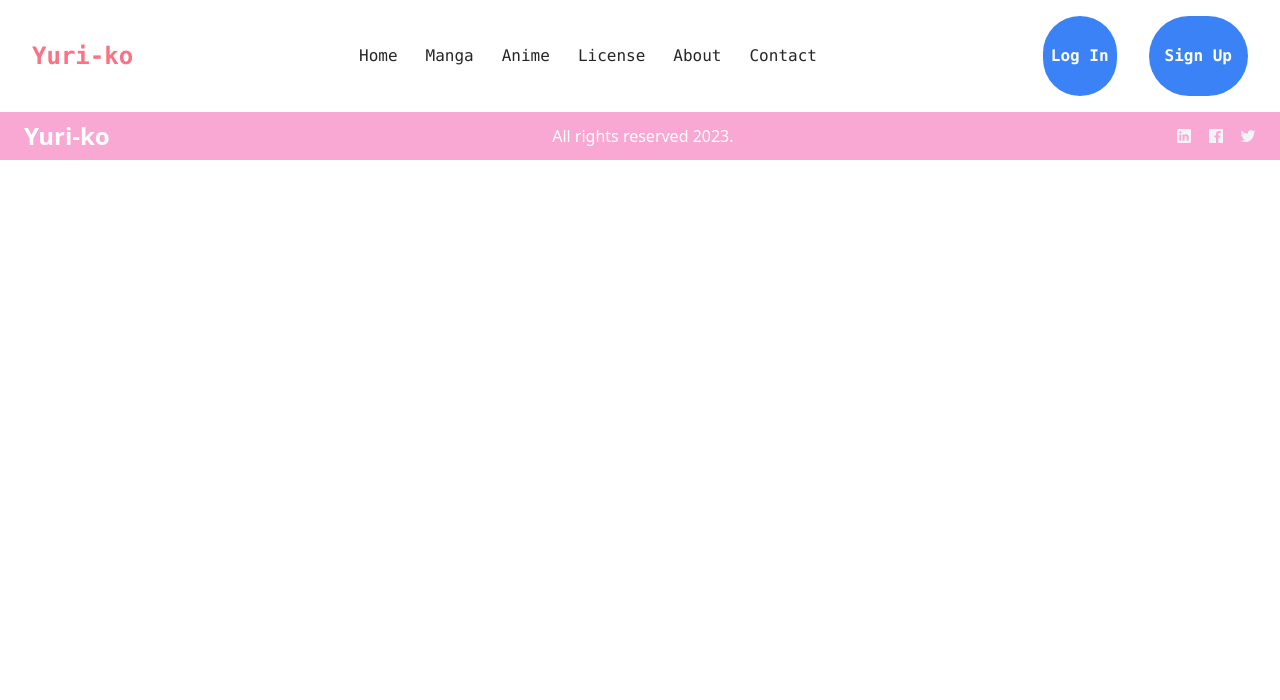
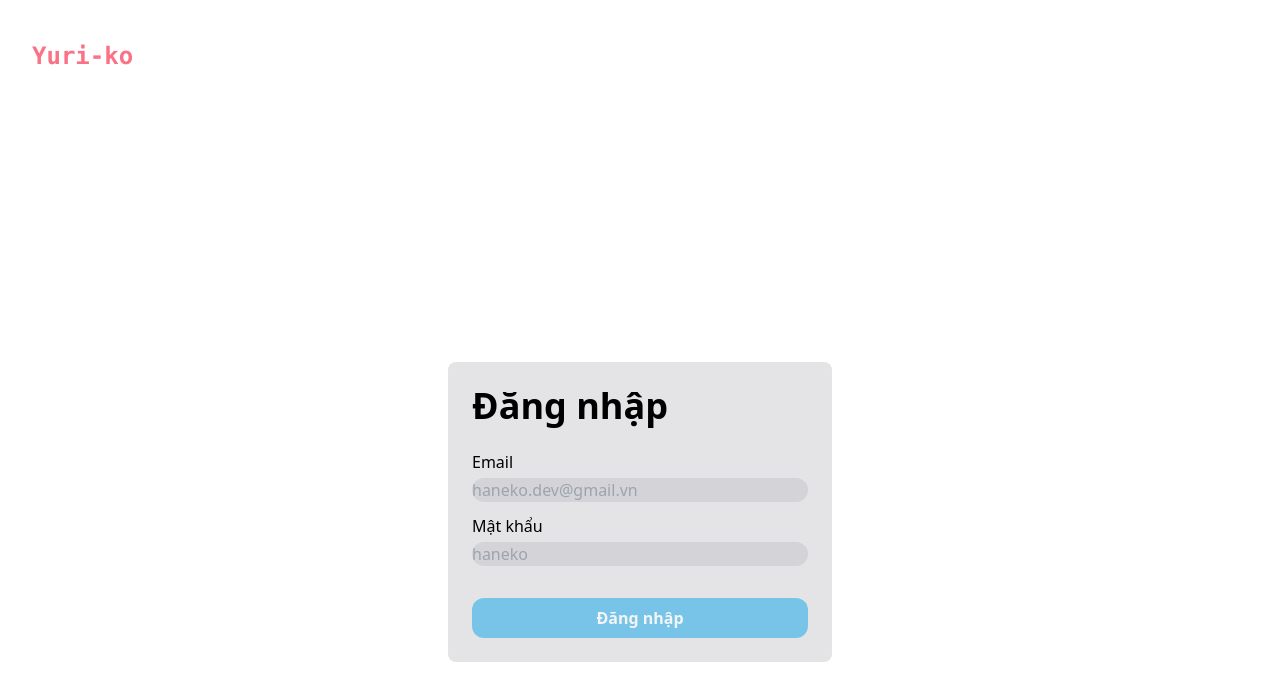
Before and after one commit to ndt2804/yuri-yuri, a Nuxt app: page /login in a window 1280 px wide. Shown: the top 700 px of the page. Built offline with nearby package versions, Linux system fonts and the light colour scheme.

Commit message:
feat: add login vue

```diff
--- a/components/TheFooter.vue
+++ b/components/TheFooter.vue
@@ -1,5 +1,5 @@
 <template>
-    <footer class="px-6 py-2 bg-pink-300 text-white">
+    <footer class="px-6 py-2 bg-pink-300 text-white w-full">
         <div class="flex flex-col justify-between items-center container mx-auto md:flex-row">
             <a class="text-2xl font-bold text-white" href="#">Yuri-ko</a>
             <p class="mt-2 md:mt-0">All rights reserved 2023.</p>
--- a/components/TheHeader.vue
+++ b/components/TheHeader.vue
@@ -15,36 +15,29 @@
                     <NuxtLink to="/contact">Anime</NuxtLink>
                 </li>
                 <li>
-                    <NuxtLink to="/contact">License</NuxtLink>
+                    <NuxtLink to="/license">License</NuxtLink>
                 </li>
                 <li>
-                    <NuxtLink to="/contact">About</NuxtLink>
-                </li>
-                <li>
-                    <NuxtLink to="/contact">Contact</NuxtLink>
+                    <NuxtLink to="/login">About</NuxtLink>
                 </li>
             </ul>
-
-            <button class="bg-blue-500 hover:bg-blue-700 text-white font-mono font-bold py-2 px-2 rounded-full ">
-                Log In
+            <button
+                class="bg-transparent text-rose-400 font-mono font-bold py-2 px-4 my-8 mx-4 rounded-full border border-rose-400  ">
+                <NuxtLink to="/login">Log In</NuxtLink>
             </button>
-            <button class="bg-blue-500 hover:bg-blue-700 text-white font-mono font-bold py-2 px-4 rounded-full ">
-                Sign Up
+            <button class="bg-rose-400 hover:bg-rose-500 text-white font-mono font-bold py-2 px-4 my-8 mx-4 rounded-full ">
+                <NuxtLink to="/register"> Sign Up </NuxtLink>
             </button>
-
-
         </div>
 
     </nav>
 </template>
 
 
-
 <script lang="ts">
 export default {
     name: 'Navbar',
 }
-
 </script>
 <style scoped>
 .router-link-active {
--- /dev/null
+++ b/components/TheHeaderCustom.vue
@@ -0,0 +1,22 @@
+<template>
+    <nav id="navbar" class="relative z-10 w-full text-neutral-800">
+        <div class="flex flex-row max-w-screen-xl px-8 mx-auto  py-4 space-x-4 xl:space-x-8 ">
+            <div class="font-mono font-bold  py-6  text-2xl text-rose-400  gap-3 space-x-8">
+                <NuxtLink to="/">Yuri-ko</NuxtLink>
+            </div>
+        </div>
+
+    </nav>
+</template>
+
+
+<script lang="ts">
+export default {
+    name: 'Navbar',
+}
+</script>
+<style scoped>
+.router-link-active {
+    @apply font-bold;
+}
+</style>
--- /dev/null
+++ b/layouts/custom.vue
@@ -0,0 +1,6 @@
+<template>
+    <div>
+        <TheHeaderCustom />
+        <slot />
+    </div>
+</template>
--- a/pages/contact.vue
+++ b/pages/contact.vue
@@ -0,0 +1 @@
+<template></template>
--- /dev/null
+++ b/pages/forget-password.vue
@@ -0,0 +1 @@
+<template></template>
--- a/pages/forum.vue
+++ b/pages/forum.vue
@@ -0,0 +1 @@
+<template></template>
--- a/pages/index.vue
+++ b/pages/index.vue
@@ -0,0 +1,3 @@
+<template>
+    <h1>content nè</h1>
+</template>
--- a/pages/license.vue
+++ b/pages/license.vue
@@ -0,0 +1,84 @@
+<template>
+    <div class="mb-12 flex h-96 items-center justify-center">
+        <h2 class="text-3xl font-bold">Tổng hợp bản quyền</h2>
+    </div>
+    <div class="container mx-auto px-6">
+        <ul class="grid grid-cols-1 gap-6 sm:grid-cols-2 md:grid-cols-3 lg:grid-cols-4">
+            <li
+                class="relative transform hover:scale-105 transition ease-in-out duration-500 rounded-2xl h-fit shadow-md bg-zinc-100 overflow-hidden  dark:bg-zinc-700 hover:shadow-lg">
+                <a>
+                    <img class="relative h-full w-full object-cover object-top rounded-md shadow-lg" src="
+                    https://i.pinimg.com/originals/18/58/93/185893487c1bc0bb4ee80167749758f2.png" />
+                    <div class="p-6 font-bold">
+                        <p>
+                            Conan
+                        </p>
+                    </div>
+                </a>
+            </li>
+            <li
+                class="relative transform hover:scale-105 transition ease-in-out duration-500 rounded-2xl h-fit shadow-md bg-zinc-100 overflow-hidden  dark:bg-zinc-700 hover:shadow-lg">
+                <a>
+                    <img class="relative h-full w-full object-cover object-top rounded-md shadow-lg" src="
+                    https://i.pinimg.com/originals/18/58/93/185893487c1bc0bb4ee80167749758f2.png" />
+                    <div class="p-6 font-bold">
+                        <p>
+                            Conan
+                        </p>
+                    </div>
+                </a>
+            </li>
+            <li
+                class="relative transform hover:scale-105 transition ease-in-out duration-500 rounded-2xl h-fit shadow-md bg-zinc-100 overflow-hidden  dark:bg-zinc-700 hover:shadow-lg">
+                <a>
+                    <img class="relative h-full w-full object-cover object-top rounded-md shadow-lg" src="
+                    https://i.pinimg.com/originals/18/58/93/185893487c1bc0bb4ee80167749758f2.png" />
+                    <div class="p-6 font-bold">
+                        <p>
+                            Conan
+                        </p>
+                    </div>
+                </a>
+            </li>
+            <li
+                class="relative transform hover:scale-105 transition ease-in-out duration-500 rounded-2xl h-fit shadow-md bg-zinc-100 overflow-hidden  dark:bg-zinc-700 hover:shadow-lg">
+                <a>
+                    <img class="relative h-full w-full object-cover object-top rounded-md shadow-lg" src="
+                    https://i.pinimg.com/originals/18/58/93/185893487c1bc0bb4ee80167749758f2.png" />
+                    <div class="p-6 font-bold">
+                        <p>
+                            Conan
+                        </p>
+                    </div>
+                </a>
+            </li>
+            <li
+                class="relative transform hover:scale-105 transition ease-in-out duration-500 rounded-2xl h-fit shadow-md bg-zinc-100 overflow-hidden  dark:bg-zinc-700 hover:shadow-lg">
+                <a>
+                    <img class="relative h-full w-full object-cover object-top rounded-md shadow-lg" src="
+                    https://i.pinimg.com/originals/18/58/93/185893487c1bc0bb4ee80167749758f2.png" />
+                    <div class="p-6 font-bold">
+                        <p>
+                            Conan
+                        </p>
+                    </div>
+                </a>
+            </li>
+            <li
+                class="relative transform hover:scale-105 transition ease-in-out duration-500 rounded-2xl h-fit shadow-md bg-zinc-100 overflow-hidden  dark:bg-zinc-700 hover:shadow-lg">
+                <a>
+                    <img class="relative h-full w-full object-cover object-top rounded-md shadow-lg" src="
+                    https://i.pinimg.com/originals/18/58/93/185893487c1bc0bb4ee80167749758f2.png" />
+                    <div class="p-6 font-bold">
+                        <p>
+                            Conan
+                        </p>
+                    </div>
+                </a>
+            </li>
+
+        </ul>
+
+
+    </div>
+</template>
--- /dev/null
+++ b/pages/login.vue
@@ -0,0 +1,32 @@
+<template>
+    <div class="flex h-screen items-center justify-center">
+        <div class="w-full min-w-fit max-w-sm rounded-lg bg-zinc-200 p-6 dark:bg-zinc-700">
+            <h2 class="mb-6 text-4xl font-bold items-center">Đăng nhập</h2>
+            <form class="space-y-3" @submit.prevent="submit">
+                <div class="space-y-1">
+                    <label class="block" for="email">Email</label>
+                    <input v-model="email" id="email"
+                        class="focus:ring-primary w-full rounded-xl border-none bg-zinc-300 transition-all invalid:ring-2 invalid:ring-red-400 focus:bg-zinc-100 focus:ring-2 dark:bg-zinc-600 focus:dark:bg-zinc-700"
+                        type="email" placeholder="haneko.dev@gmail.vn" />
+                </div>
+                <div class="space-y-1">
+                    <label class="block" for="password">Mật khẩu</label>
+                    <input v-model="password" id="password"
+                        class="focus:ring-primary w-full rounded-xl border-none bg-zinc-300 transition-all focus:bg-zinc-100 focus:ring-2 dark:bg-zinc-600 focus:dark:bg-zinc-700"
+                        type="password" placeholder="haneko" />
+                </div>
+
+
+            </form>
+            <button
+                class="bg-sky-500/50  rounded-xl py-2 px-3 mt-8 w-full flex justify-center text-gray-100 p-3  font-semibold"
+                type="submit">Đăng nhập</button>
+        </div>
+    </div>
+</template>
+
+<script setup>
+definePageMeta({
+    layout: "custom",
+});
+</script>
--- /dev/null
+++ b/pages/register.vue
@@ -0,0 +1 @@
+<template></template>
```
